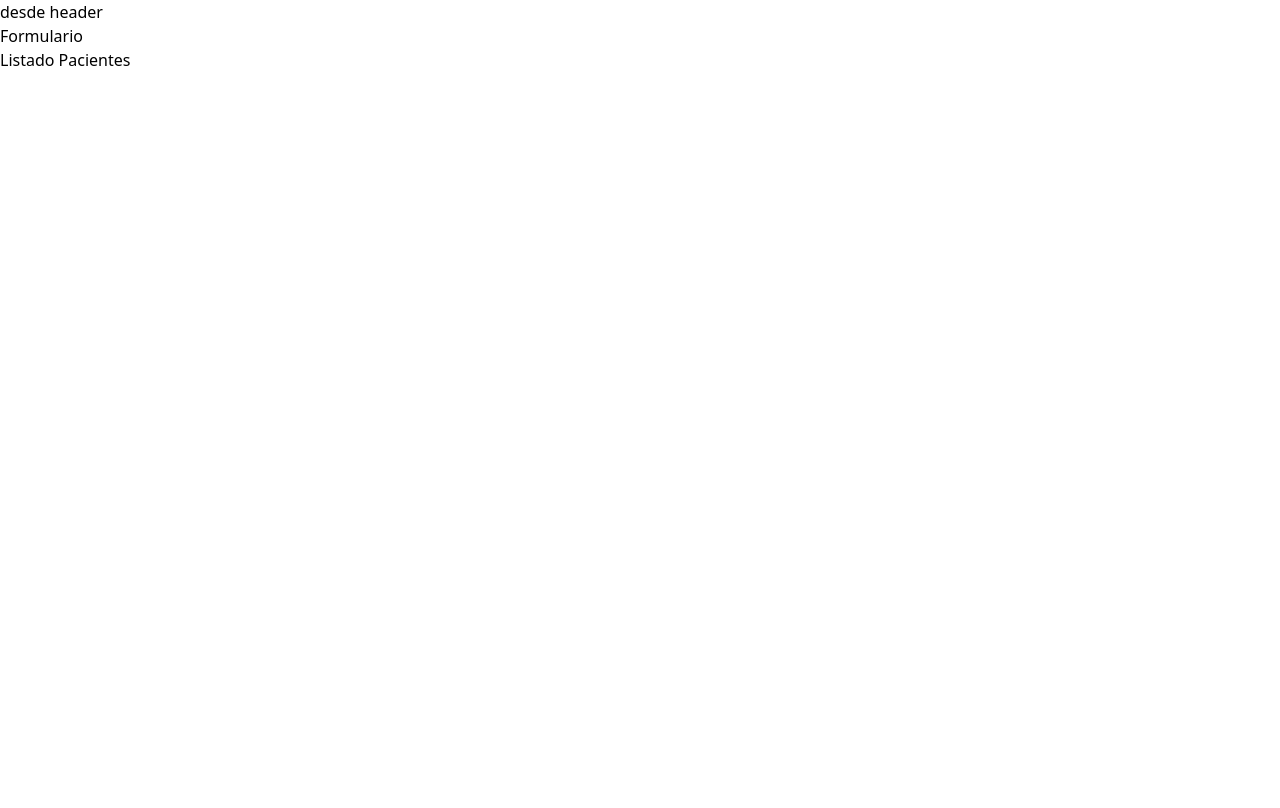
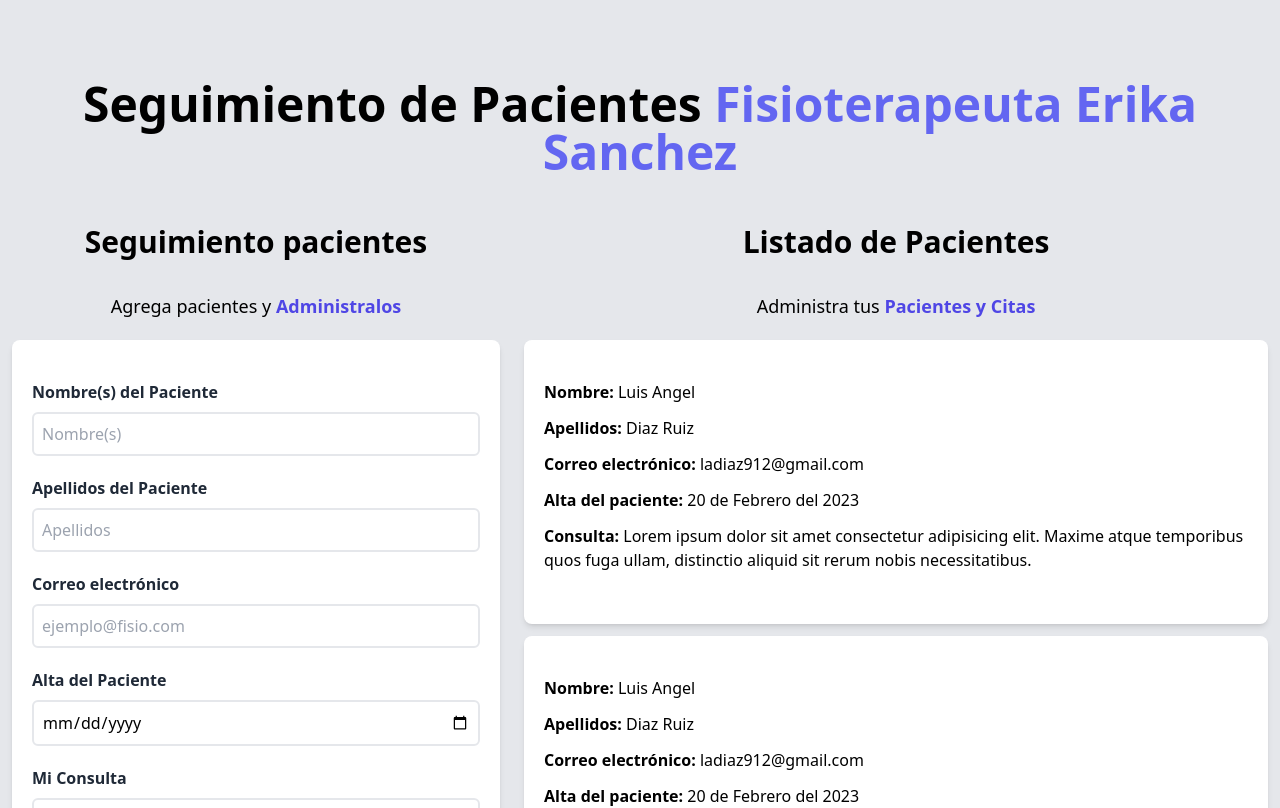
Before and after one commit to LuisDiaz09/AdministradorPacientes, a React (Vite) app in the folder administrador/: page / in a window 1280 px wide. Shown: the top 808 px of the page. Built offline with nearby package versions, Linux system fonts and the light colour scheme.

Commit message:
7. Creando el formulario y las consultas de los pacientes, se añaden estilos

```diff
--- a/administrador/index.html
+++ b/administrador/index.html
@@ -6,7 +6,7 @@
     <meta name="viewport" content="width=device-width, initial-scale=1.0" />
     <title>Vite + React</title>
   </head>
-  <body>
+  <body class="bg-gray-200 h-screen">
     <div id="root"></div>
     <script type="module" src="/src/main.jsx"></script>
   </body>
--- a/administrador/src/App.jsx
+++ b/administrador/src/App.jsx
@@ -5,11 +5,13 @@ import { ListadoPacientes } from "./components/ListadoPacientes"
 
 function App() {
   return (
-    <>
+    <div className="container mx-auto mt-20">
       <Header />
-      <Formulario />
-      <ListadoPacientes/>
-    </>
+      <div className="md:flex mt-12">
+        <Formulario />
+        <ListadoPacientes/>
+      </div>
+    </div>
   )
 }
 
--- a/administrador/src/components/Formulario.jsx
+++ b/administrador/src/components/Formulario.jsx
@@ -2,8 +2,79 @@ import React from 'react'
 
 const Formulario = () => {
   return (
-    <div>
-        <h2>Formulario</h2>
+    <div className="md:w-1/2 lg:w-2/5">
+        <h2 className='font-black text-center text-3xl'>Seguimiento pacientes</h2>
+        <p className='mt-8 text-center text-lg mb-5'>
+            Agrega pacientes y {" "}
+            <span className="font-bold text-indigo-600">
+                Administralos
+            </span>
+        </p>
+        <form className="bg-white shadow-md rounded-lg py-10 px-5 m-3">
+            <div className="mb-5">
+                <label htmlFor='paciente' className='block text-gray-800 font-bold'>
+                    Nombre(s) del Paciente
+                </label>
+                <input
+                id='paciente'
+                type="text"
+                placeholder='Nombre(s)'
+                className="w-full border-2 p-2 mt-2 placeholder-gray-400 rounded-md"
+                />
+            </div>
+
+            <div className="mb-5">
+                <label htmlFor='apellidos' className='block text-gray-800 font-bold'>
+                    Apellidos del Paciente
+                </label>
+                <input
+                id='apellidos'
+                type="text"
+                placeholder='Apellidos'
+                className="w-full border-2 p-2 mt-2 placeholder-gray-400 rounded-md"
+                />
+            </div>
+
+            <div className="mb-5">
+                <label htmlFor='email' className='block text-gray-800 font-bold'>
+                    Correo electrónico
+                </label>
+                <input
+                id='email'
+                type="email"
+                placeholder='ejemplo@fisio.com'
+                className="w-full border-2 p-2 mt-2 placeholder-gray-400 rounded-md"
+                />
+            </div>
+
+            <div className="mb-5">
+                <label htmlFor='alta' className='block text-gray-800 font-bold'>
+                    Alta del Paciente
+                </label>
+                <input
+                id='alta'
+                type="date"
+                className="w-full border-2 p-2 mt-2 placeholder-gray-400 rounded-md"
+                />
+            </div>
+
+            <div className="mb-5">
+                <label htmlFor='alta' className='block text-gray-800 font-bold'>
+                    Mi Consulta
+                </label>
+                <textarea
+                id='alta'
+                placeholder='Escribe tu consulta'
+                className="w-full border-2 p-2 mt-2 placeholder-gray-400 rounded-md"
+                />
+            </div>
+            <input
+            type="submit"
+            value="Agregar Paciente"
+            className="bg-indigo-600 w-full text-white p-2  font-bold cursor-pointer
+            hover:bg-indigo-700 transition-all hover:shadow-md"
+            />
+        </form>
     </div>
   )
 }
--- a/administrador/src/components/Header.jsx
+++ b/administrador/src/components/Header.jsx
@@ -1,6 +1,10 @@
 function Header () {
     return(
-        <h1>desde header</h1>
+        <>
+            <h1 className="font-black text-5xl text-center mx-auto ">Seguimiento de Pacientes {""}
+            <span className="text-indigo-500">Fisioterapeuta Erika Sanchez</span>
+            </h1>
+        </>
     )
 }
 
--- a/administrador/src/components/ListadoPacientes.jsx
+++ b/administrador/src/components/ListadoPacientes.jsx
@@ -1,9 +1,20 @@
-import React from 'react'
+import Pacientes from "./pacientes"
 
 export const ListadoPacientes = () => {
   return (
-    <div>
-        <h2>Listado Pacientes</h2>
+    <div className="md:w-1/2 lg:w-3/5 md:h-screen md:overflow-y-scroll">
+        <h2 className='font-black text-center text-3xl'>Listado de Pacientes</h2>
+        <p className="text-center mt-8 text-lg mb-5">
+            Administra tus {" "}
+            <span className="text-indigo-600 font-bold">
+                Pacientes y Citas
+            </span>
+        </p>
+
+        <Pacientes/>
+        <Pacientes/>
+        <Pacientes/>
+        <Pacientes/>
     </div>
   )
 }
--- /dev/null
+++ b/administrador/src/components/Pacientes.jsx
@@ -0,0 +1,42 @@
+const Pacientes = () => {
+  return (
+    <div className=' bg-white shadow-md rounded-lg py-10 px-5 m-3'>
+                <p className="font-bold mb-3">
+                    Nombre: {" "}
+                    <span className="font-normal">
+                        Luis Angel
+                    </span>
+                </p>
+
+                <p className="font-bold mb-3">
+                    Apellidos: {" "}
+                    <span className="font-normal">
+                        Diaz Ruiz
+                    </span>
+                </p>
+
+                <p className="font-bold mb-3">
+                    Correo electrónico: {" "}
+                    <span className="font-normal">
+                        ladiaz912@gmail.com
+                    </span>
+                </p>
+
+                <p className="font-bold mb-3">
+                    Alta del paciente: {" "}
+                    <span className="font-normal">
+                        20 de Febrero del 2023
+                    </span>
+                </p>
+
+                <p className="font-bold mb-3">
+                    Consulta: {" "}
+                    <span className="font-normal">
+                        Lorem ipsum dolor sit amet consectetur adipisicing elit. Maxime atque temporibus quos fuga ullam, distinctio aliquid sit rerum nobis necessitatibus.
+                    </span>
+                </p>
+            </div>
+  )
+}
+
+export default Pacientes
```
